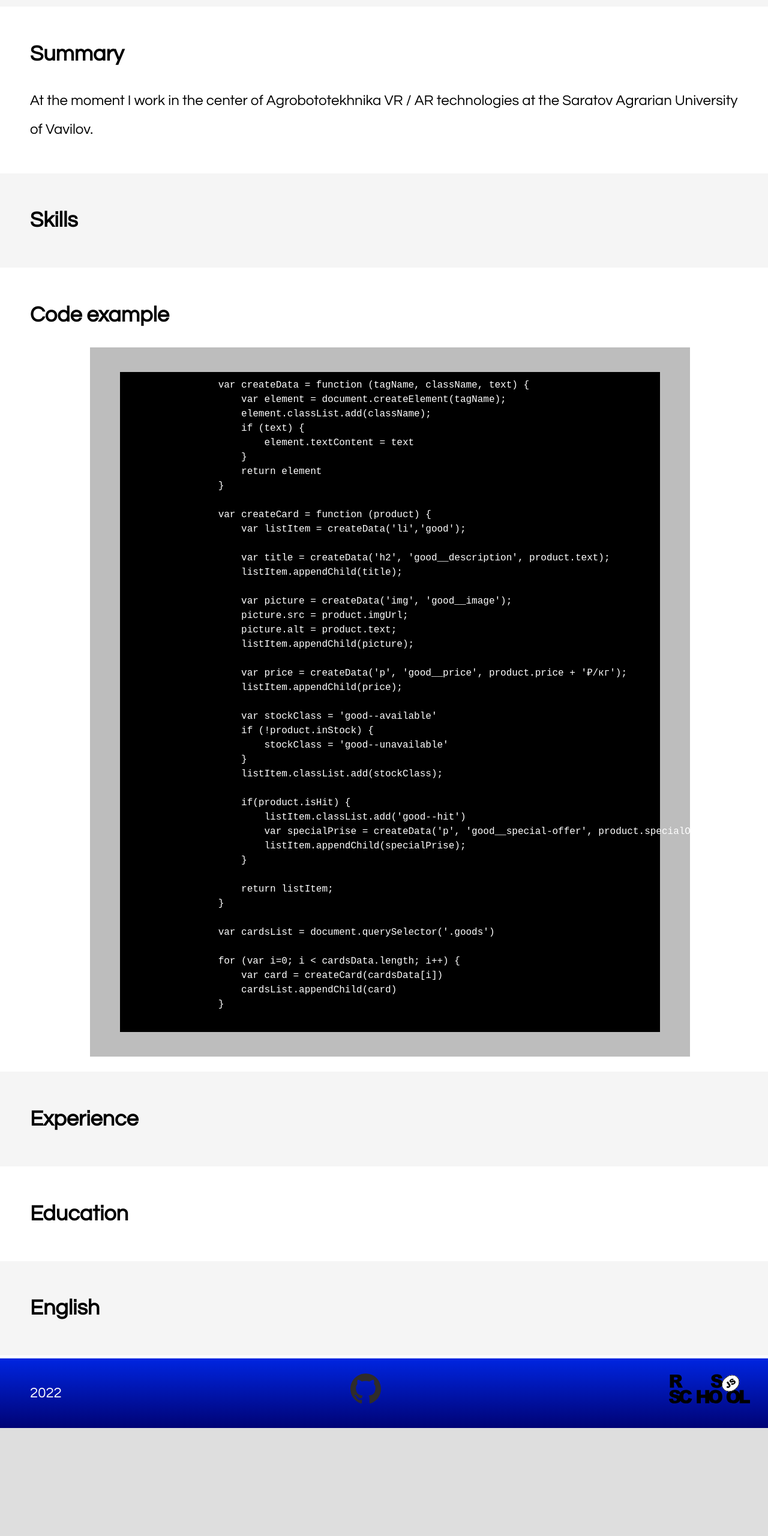
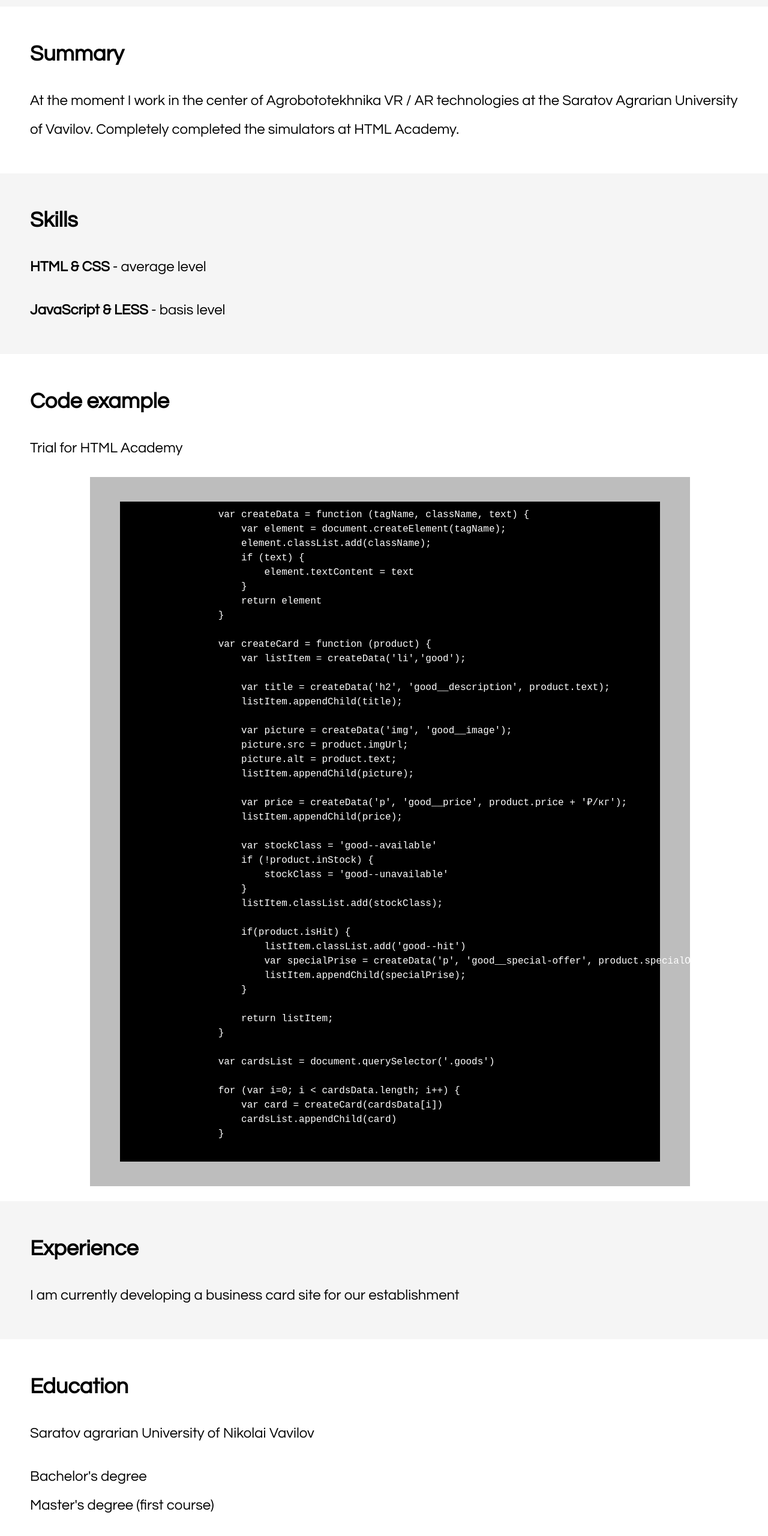
Before and after one commit to Alaicev/rsschool-cv-Stage0, a plain HTML site: page index.html in a window 1280 px wide. Shown: the part 1024-3584 px from the top of the page at 60% size. Before the commit the page ends 3404 px from the top, so only its background shows below. Drawn offline with Linux system fonts and the light colour scheme.

Commit message:
feat: added information

```diff
--- a/index.html
+++ b/index.html
@@ -51,19 +51,22 @@
     <section>
     <div class="summary" id="summary">
         <h2>Summary</h2>
-        <p>At the moment I work in the center of Agrobototekhnika VR / AR technologies at the Saratov Agrarian University of Vavilov.</p>
+        <p>At the moment I work in the center of Agrobototekhnika VR / AR technologies at the Saratov Agrarian University of Vavilov. Completely completed the simulators at HTML Academy.</p>
     </div>
     </section>
     <!--Skills block-->
     <section>
     <div class="skills" id="skills">
         <h2>Skills</h2>
+        <p><b>HTML & CSS</b> - average level</p>
+        <p><b>JavaScript & LESS</b> - basis level</p>
     </div>
     </section>
     <!--Example code-->
     <section>
     <div class="example" id="example">
         <h2>Code example</h2>
+        <p>Trial for HTML Academy</p>
         <div class="code">
             <pre>
                 var createData = function (tagName, className, text) {
@@ -118,21 +121,22 @@
     <section>
     <div class="experience" >
         <h2>Experience</h2>
-        <p></p>
+        <p>I am currently developing a business card site for our establishment</p>
     </div>
     </section>
     <!--Education block-->
     <section>
     <div class="education" id="education">
         <h2>Education</h2>
-        <p></p>
+        <p>Saratov agrarian University of Nikolai Vavilov</p>
+        <p>Bachelor's degree<br>Master's degree (first course)</p>
     </div>
     </section>
     <!--English-->
     <section>
     <div class="English">
         <h2>English</h2>
-        <p></p>
+        <p>Pre-intermediate</p>
     </div>
     </section>
 </main>
```
